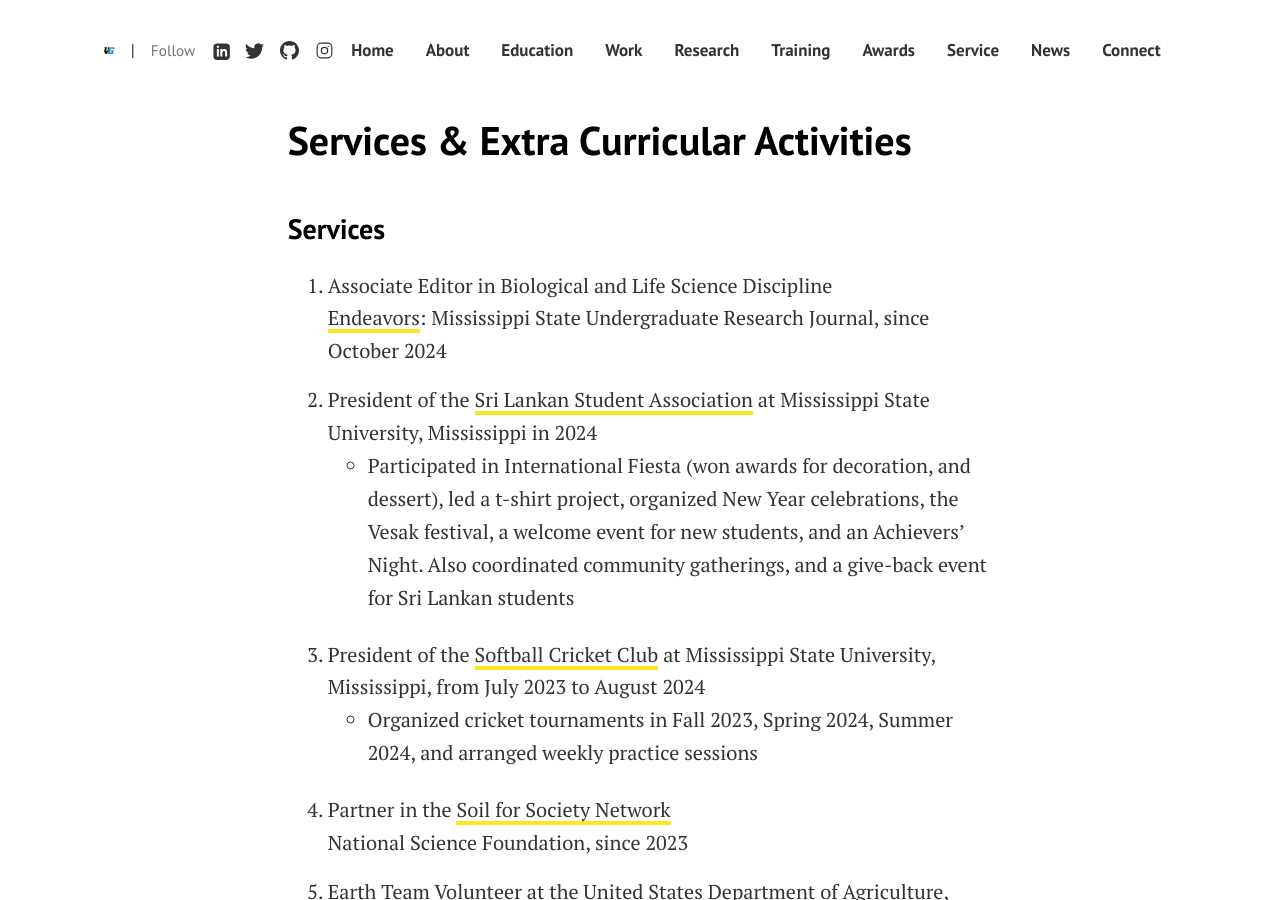
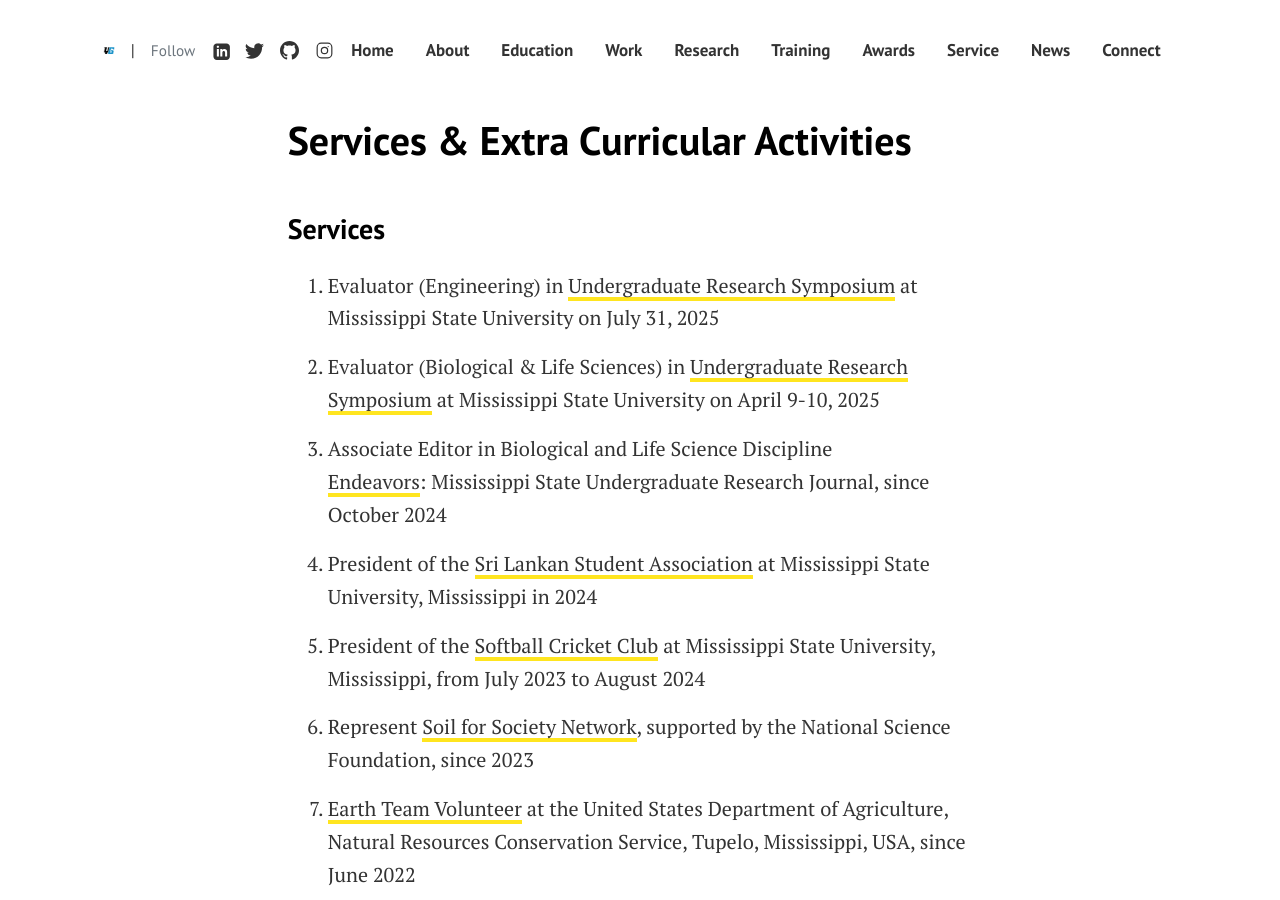
Before and after one commit to kanthsaz/kanthsaz.github.io, a Jekyll site: the page built from pages/service.md, in a window 1280 px wide and 900 px high. Built offline with Jekyll 4.4.1, drawn with Linux system fonts in a browser that asks for light colours.

Commit message:
Update service.md

```diff
--- a/pages/service.md
+++ b/pages/service.md
@@ -7,17 +7,18 @@ title: "Services & Extra Curricular Activities"
 
 ### Services
 
+1. Evaluator (Engineering) in [Undergraduate Research Symposium](https://www.urcd.msstate.edu/symposium) at Mississippi State University on July 31, 2025
+
+1. Evaluator (Biological & Life Sciences) in [Undergraduate Research Symposium](https://www.urcd.msstate.edu/symposium) at Mississippi State University on April 9-10, 2025
+
 1. Associate Editor in Biological and Life Science Discipline<br>
 [Endeavors](https://scholarsjunction.msstate.edu/endeavors/): Mississippi State Undergraduate Research Journal, since October 2024
 
 1. President of the [Sri Lankan Student Association](https://www.facebook.com/MSUSLSA/) at Mississippi State University, Mississippi in 2024<br>
-    - Participated in International Fiesta (won awards for decoration, and dessert), led a t-shirt project, organized New Year celebrations, the Vesak festival, a welcome event for new students, and an Achievers' Night. Also coordinated community gatherings, and a give-back event for Sri Lankan students
 
 1. President of the [Softball Cricket Club](https://www.instagram.com/scc_msu/p/CyldK9TOJsA/) at Mississippi State University, Mississippi, from July 2023 to August 2024<br>
-    - Organized cricket tournaments in Fall 2023, Spring 2024, Summer 2024, and arranged weekly practice sessions
 
-1. Partner in the [Soil for Society Network](https://soilforsociety.org/network/)<br>
-National Science Foundation, since 2023
+1. Represent [Soil for Society Network](https://soilforsociety.org/network/), supported by the National Science Foundation, since 2023
 
 1. [Earth Team Volunteer](https://www.nrcs.usda.gov/conservation-basics/conservation-by-state/tennessee/earth-team-volunteer-program) at the United States Department of Agriculture, Natural Resources Conservation Service, Tupelo, Mississippi, USA, since June 2022
 
```
